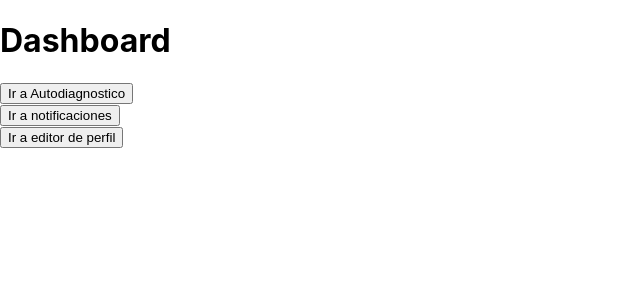
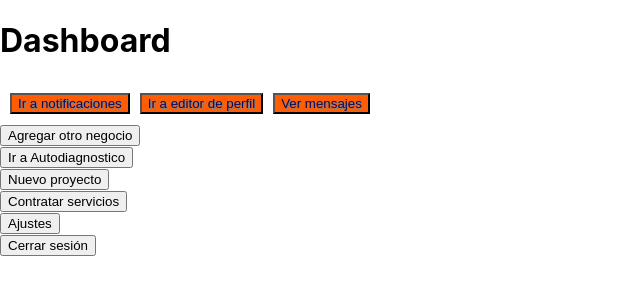
Before and after one commit to denhigudu/FrontendWaru, a React (Create React App) app: page /Dashboard in a window 1280 px wide. Shown: the top 300 px of the page, without its empty margins (0-640 px from the left). Built offline with nearby package versions, Linux system fonts and the light colour scheme.

Commit message:
Creación de las pestañas de frontEnd en Dashboard para desarrollo de pages

```diff
--- a/src/AppRouter.js
+++ b/src/AppRouter.js
@@ -7,6 +7,11 @@ import Dashboard from "./pages/Dashboard";
 import Autodiagnostico from "./pages/autodiagnostico";
 import Notificaciones from "./pages/notificaciones";
 import EditarPerfil from "./pages/editarPerfil";
+import Mensajes from "./pages/mensajes";
+import MisNegocios from "./pages/misNegocios";
+import NuevoProyecto from "./pages/nuevoProyecto";
+import Servicios from "./pages/servicios";
+import Ajustes from "./pages/ajustes";
 
 const AppRouter = () => {
   return (
@@ -19,6 +24,11 @@ const AppRouter = () => {
         <Route path="/autodiagnostico" element={<Autodiagnostico />} />
         <Route path="/notificaciones" element={<Notificaciones />} />
         <Route path="/editarPerfil" element={<EditarPerfil />} />
+        <Route path="/mensajes" element={<Mensajes />} />
+        <Route path="/misnegocios" element={<MisNegocios />} />
+        <Route path="/nuevoproyecto" element={<NuevoProyecto />} />
+        <Route path="/servicios" element={<Servicios />} />
+        <Route path="/ajustes" element={<Ajustes />} />
       </Routes>
     </Router>
   );
--- a/src/pages/Dashboard.css
+++ b/src/pages/Dashboard.css
@@ -0,0 +1,14 @@
+.perfil {
+  display: inline-flex;
+  align-items: left;
+  border-width: 10px;
+  border-color: #ff5c04;
+  padding: 10px;
+}
+
+.button {
+  background-color: #ff5c04;
+  color: #040b5e;
+  font-family: "Avenir", sans-serif;
+  margin-right: 10px;
+}
--- a/src/pages/Dashboard.js
+++ b/src/pages/Dashboard.js
@@ -1,13 +1,22 @@
 import React from "react";
 import { useNavigate } from "react-router-dom";
 import { useState } from "react";
+import "./Dashboard.css"
 
 function Dashboard() {
   const navigate = useNavigate();
   const [error, setError] = useState("");
 
-  // eliminar función si es necesario cuando funcione react con node
-  const brincarEditarPerfil = async (event) => {
+  const Notificaciones = async (event) => {
+    event.preventDefault();
+    try {
+      navigate("/notificaciones");
+    } catch (error) {
+      setError("Algo salio mal");
+    }
+  };
+
+  const EditarPerfil = async (event) => {
     event.preventDefault();
     try {
       navigate("/editarPerfil");
@@ -16,8 +25,25 @@ function Dashboard() {
     }
   };
 
-  // eliminar función si es necesario cuando funcione react con node
-  const brincarAutodiagnostico = async (event) => {
+  const mensajes = async (event) => {
+    event.preventDefault();
+    try {
+      navigate("/mensajes");
+    } catch (error) {
+      setError("Algo salio mal");
+    }
+  };
+
+  const misNegocios = async (event) => {
+    event.preventDefault();
+    try {
+      navigate("/misnegocios");
+    } catch (error) {
+      setError("Algo salio mal");
+    }
+  };
+
+  const Autodiagnostico = async (event) => {
     event.preventDefault();
     try {
       navigate("/autodiagnostico");
@@ -26,11 +52,37 @@ function Dashboard() {
     }
   };
 
-  // eliminar función si es necesario cuando funcione react con node
-  const brincarNotificaciones = async (event) => {
+  const nuevoNegocio = async (event) => {
     event.preventDefault();
     try {
-      navigate("/notificaciones");
+      navigate("/nuevoproyecto");
+    } catch (error) {
+      setError("Algo salio mal");
+    }
+  };
+
+  const contratarServ = async (event) => {
+    event.preventDefault();
+    try {
+      navigate("/servicios");
+    } catch (error) {
+      setError("Algo salio mal");
+    }
+  };
+
+  const ajustes = async (event) => {
+    event.preventDefault();
+    try {
+      navigate("/ajustes");
+    } catch (error) {
+      setError("Algo salio mal");
+    }
+  };
+
+  const logOut = async (event) => {
+    event.preventDefault();
+    try {
+      navigate("/");
     } catch (error) {
       setError("Algo salio mal");
     }
@@ -39,15 +91,34 @@ function Dashboard() {
   return (
     <div>
       <h1>Dashboard</h1>
-      {/* Eliminar este button de brincar cuando funcione react con backend */}
-      <form onClick={brincarAutodiagnostico}>
+      <div className="perfil">
+        <form onClick={Notificaciones}>
+          <button className="button">Ir a notificaciones</button>
+        </form>
+        <form onClick={EditarPerfil}>
+          <button className="button">Ir a editor de perfil</button>
+        </form>
+        <form onClick={mensajes}>
+          <button className="button">Ver mensajes</button>
+        </form>
+      </div>
+      <form onClick={misNegocios}>
+        <button>Agregar otro negocio</button>
+      </form>
+      <form onClick={Autodiagnostico}>
         <button>Ir a Autodiagnostico</button>
       </form>
-      <form onClick={brincarNotificaciones}>
-        <button>Ir a notificaciones</button>
+      <form onClick={nuevoNegocio}>
+        <button>Nuevo proyecto</button>
       </form>
-      <form onClick={brincarEditarPerfil}>
-        <button>Ir a editor de perfil</button>
+      <form onClick={contratarServ}>
+        <button>Contratar servicios</button>
+      </form>
+      <form onClick={ajustes}>
+        <button>Ajustes</button>
+      </form>
+      <form onClick={logOut}>
+        <button>Cerrar sesión</button>
       </form>
       {error && <p>{error}</p>}
     </div>
--- a/src/pages/Login.js
+++ b/src/pages/Login.js
@@ -1,17 +1,35 @@
 import "./formulario_login.css";
-//import axios from 'axios';
 import { useState } from "react";
 import waru1 from "../assets/waru1.png";
 //import Dashboard from './Dashboard.js';
 //import { Link } from 'react-router-dom';
 import { useNavigate } from "react-router-dom";
+import axios from "axios";
 
 export function FormularioLogin() {
-  const [email, setEmail] = useState("");
+  const [mail, setMail] = useState("");
   const [password, setPassword] = useState("");
   const [error, setError] = useState("");
   const navigate = useNavigate();
 
+  const login = async (event) => {
+    event.preventDefault();
+    try {
+      const response = await axios.post("http://localhost:3001/api/login", {
+        mail,
+        password,
+      });
+      if (response.data.success === true) {
+        console.log(response.data);
+        navigate("/Dashboard");
+      } else {
+        console.log(response.data);
+        console.log("no ingresaste");
+      }
+    } catch (error) {
+      setError("Log in equivocado");
+    }
+  };
   //const history = useHistory(); // Obtenemos el objeto history
 
   // const handleLogin = () => {
@@ -57,7 +75,7 @@ export function FormularioLogin() {
           padding: "10px",
         }}
       >
-        <form>
+        <form onSubmit={login}>
           <div
             style={{
               display: "flex",
@@ -102,8 +120,8 @@ export function FormularioLogin() {
             <input
               type="text"
               placeholder="Ingresa tu email"
-              value={email}
-              onChange={(event) => setEmail(event.target.value)}
+              value={mail}
+              onChange={(event) => setMail(event.target.value)}
               style={{
                 marginTop: "10px",
                 width: "70%",
@@ -149,6 +167,7 @@ export function FormularioLogin() {
               }}
             />
           </label>
+          {/* que significa el asterico en la ref */}
           <a
             href="#"
             style={{
@@ -160,12 +179,10 @@ export function FormularioLogin() {
           >
             ¿Olvidaste tu contraseña?
           </a>
-
           <br></br>
           <br></br>
           <br></br>
           <br></br>
-
           <button
             /*onClick={handleLogin*/
             style={{
@@ -181,11 +198,8 @@ export function FormularioLogin() {
           >
             Iniciar sesión
           </button>
-
           <br></br>
           <br></br>
-
-          {/* <img src={waru1}/> */}
         </form>
       </div>
 
--- a/src/pages/SignUp.js
+++ b/src/pages/SignUp.js
@@ -2,7 +2,6 @@ import "./formulario_login.css";
 import axios from "axios";
 import { useState } from "react";
 import "./SignUp.css";
-import Button from "../components/button";
 import waru1 from "../assets/waru1.png";
 //import waru1 from "./assets/img/waru1.png";
 import { useNavigate } from "react-router-dom";
@@ -63,9 +62,7 @@ export function FormularioSignUp() {
             <h1 className="title">SIGN UP</h1>
             <img className="logo" src={waru1} alt="Logotipo de Waru" />
           </div>
-
           <div className="formulario" />
-
           <label className="user">
             Nombre de Usuario:
             <br></br>
@@ -73,13 +70,12 @@ export function FormularioSignUp() {
               className="input"
               type="text"
               placeholder="Ingresa tu nombre de Usuario"
-              value={String}
+              value={username}
               onChange={(event) => setUsername(event.target.value)}
             />
           </label>
           <br></br>
           <br></br>
-
           <label className="email">
             Email:
             <br></br>
@@ -104,26 +100,9 @@ export function FormularioSignUp() {
               onChange={(event) => setPassword(event.target.value)}
             />
           </label>
-          <br></br>
-          <br></br>
-          {/* <label>
-                    Confirma tu contraseña:
-                    <br></br>
-                    <br></br>
-                        <input
-                            type="password"
-                            placeholder= "Ingresa tu contraseña"
-                            value={password}
-                            onChange={(event)=>setPassword(event.target.value)}
-                        />
-
-                </label>
-                <br></br>
-                <br></br> */}
-
-          {/* <Button variant="contained">Contained</Button> */}
-          <Button />
-          {/* <img src={waru1}/> */}
+          <button className="button" type="submit">
+            Ingresar
+          </button>
         </form>
       </div>
       {/* Eliminar este button de brincar cuando funcione react con backend */}
--- /dev/null
+++ b/src/pages/ajustes.js
@@ -0,0 +1,11 @@
+import React from "react";
+
+function ajustes() {
+  return (
+    <div>
+      <h1>Configuración y ajustes</h1>
+    </div>
+  );
+}
+
+export default ajustes;
--- /dev/null
+++ b/src/pages/mensajes.js
@@ -0,0 +1,11 @@
+import React from "react";
+
+function mensajes() {
+  return (
+    <div>
+      <h1>Mensajes</h1>
+    </div>
+  );
+}
+
+export default mensajes;
--- /dev/null
+++ b/src/pages/misNegocios.js
@@ -0,0 +1,11 @@
+import React from "react";
+
+function misNegocios() {
+  return (
+    <div>
+      <h1>mis Negocios</h1>
+    </div>
+  );
+}
+
+export default misNegocios;
--- /dev/null
+++ b/src/pages/nuevoProyecto.js
@@ -0,0 +1,11 @@
+import React from "react";
+
+function nuevoproyecto() {
+  return (
+    <div>
+      <h1>Nuevo Proyecto</h1>
+    </div>
+  );
+}
+
+export default nuevoproyecto;
--- /dev/null
+++ b/src/pages/servicios.js
@@ -0,0 +1,11 @@
+import React from "react";
+
+function servicios() {
+  return (
+    <div>
+      <h1>Contratar Servicios</h1>
+    </div>
+  );
+}
+
+export default servicios;
```
